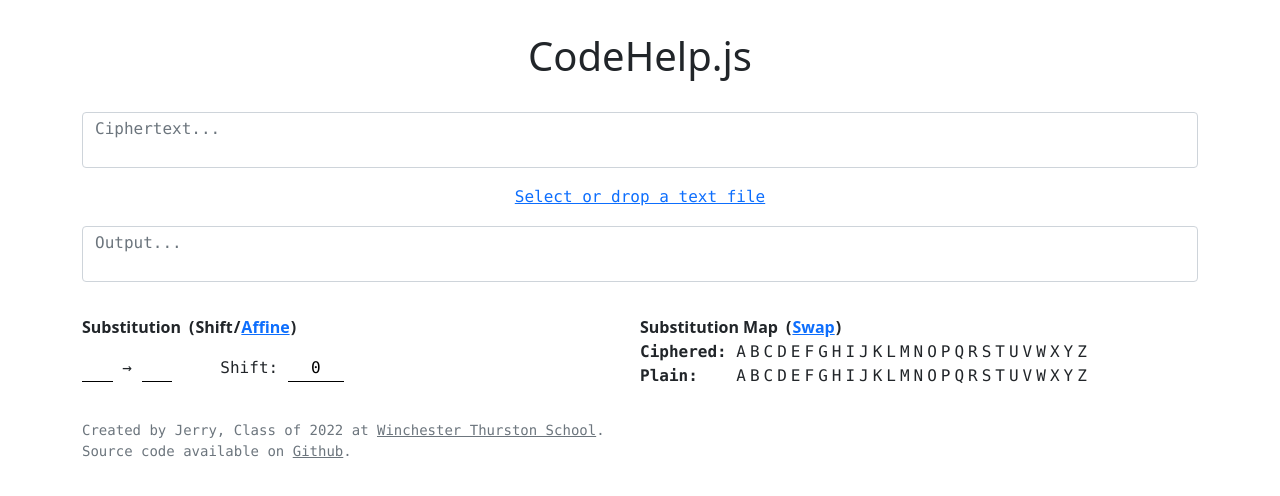
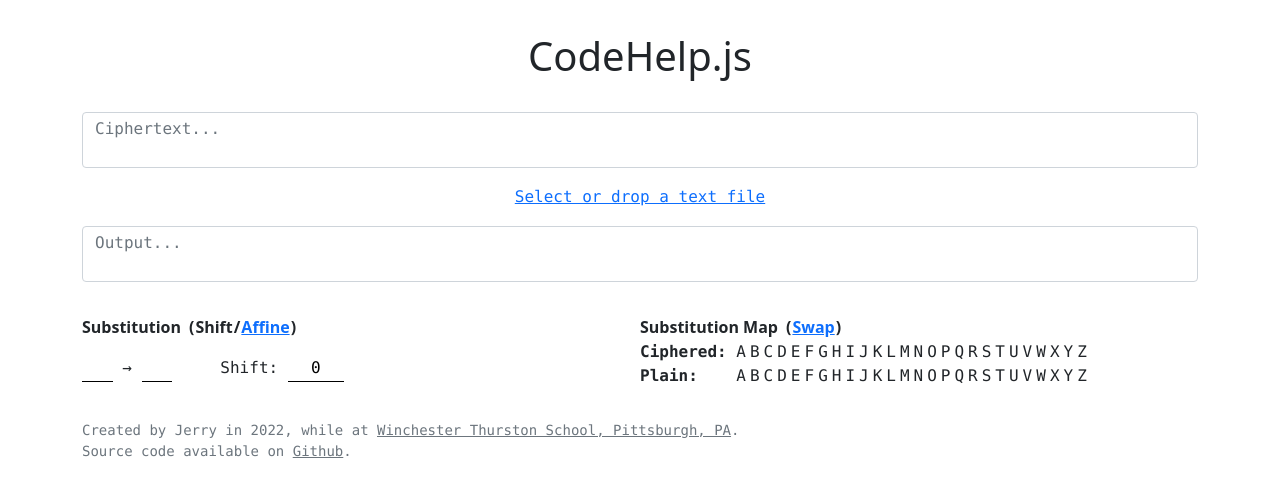
Before and after one commit to Jerryzs/codehelp.js, a React (Create React App) app: page / in a window 1280 px wide. Shown: the top 496 px of the page. Built offline with nearby package versions, Linux system fonts and the light colour scheme.

Commit message:
docs(app): footer text edit

```diff
--- a/src/app.tsx
+++ b/src/app.tsx
@@ -455,14 +455,14 @@
         </>
       )}
       <div className='app-section font-monospace small text-muted'>
-        Created by Jerry, Class of 2022 at&nbsp;
+        Created by Jerry in 2022, while at&nbsp;
         <a
           className='text-reset'
           href='https://www.winchesterthurston.org'
           target='_blank'
           rel='noopener noreferrer'
         >
-          Winchester Thurston School
+          Winchester Thurston School, Pittsburgh, PA
         </a>.
         <br />
         Source code available on&nbsp;
```
